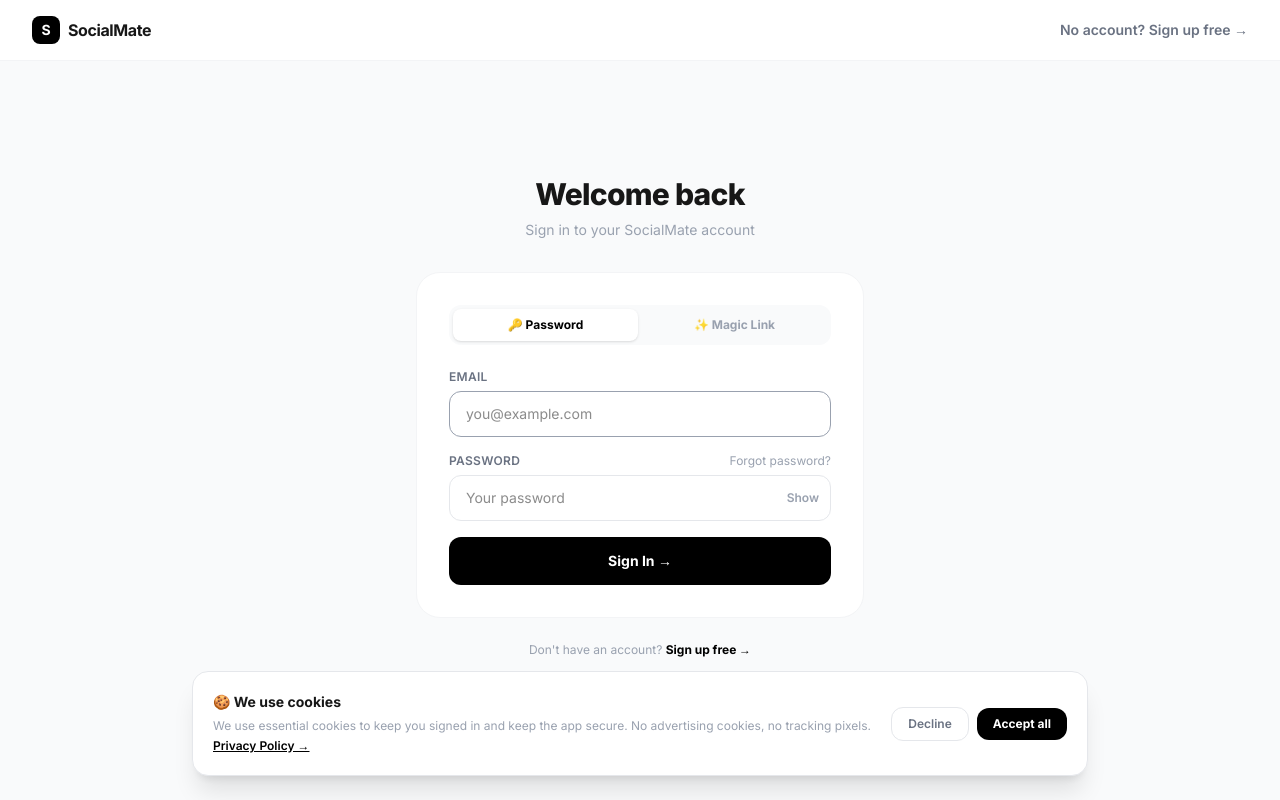
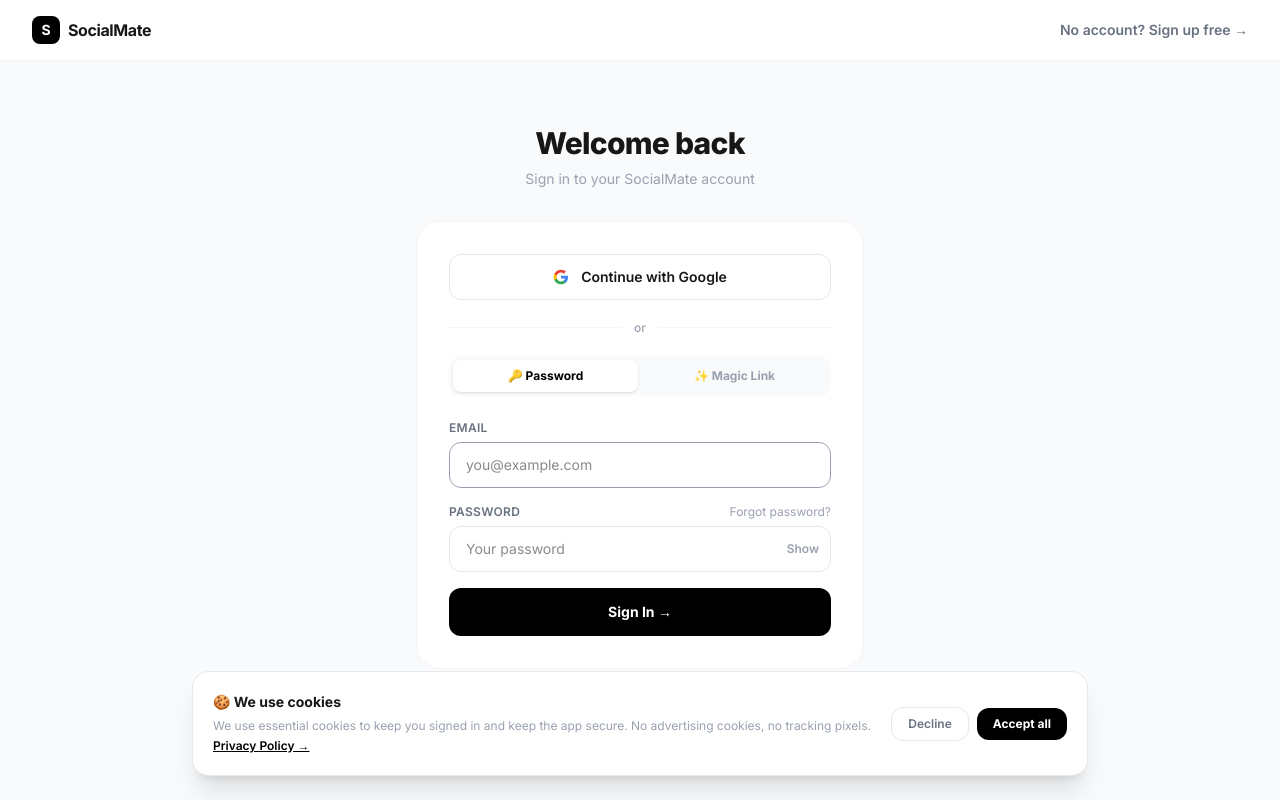
Before and after one commit to renewalmateupdates/socialmate, a Next.js app: page /login in a window 1280 px wide. Built offline with nearby package versions, Linux system fonts and the light colour scheme; no server answers.

Commit message:
feat: add Google OAuth to login and signup pages

```diff
--- a/app/login/page.tsx
+++ b/app/login/page.tsx
@@ -8,11 +8,27 @@ export default function Login() {
   const [email, setEmail] = useState('')
   const [password, setPassword] = useState('')
   const [loading, setLoading] = useState(false)
+  const [googleLoading, setGoogleLoading] = useState(false)
   const [error, setError] = useState('')
   const [showPassword, setShowPassword] = useState(false)
   const [magicSent, setMagicSent] = useState(false)
   const [mode, setMode] = useState<'password' | 'magic'>('password')
   const router = useRouter()
+
+  const handleGoogleLogin = async () => {
+    setGoogleLoading(true)
+    setError('')
+    const { error } = await supabase.auth.signInWithOAuth({
+      provider: 'google',
+      options: {
+        redirectTo: `${window.location.origin}/auth/callback`,
+      },
+    })
+    if (error) {
+      setError(error.message)
+      setGoogleLoading(false)
+    }
+  }
 
   const handleLogin = async (e: React.FormEvent) => {
     e.preventDefault()
@@ -42,7 +58,6 @@ export default function Login() {
       }
 
       if (data?.user) {
-        // Use window.location for a hard redirect to avoid router state issues
         window.location.href = '/dashboard'
       }
     } catch (err) {
@@ -100,6 +115,32 @@ export default function Login() {
           </div>
 
           <div className="bg-white border border-gray-100 rounded-3xl p-8">
+
+            {/* Google Button */}
+            <button
+              onClick={handleGoogleLogin}
+              disabled={googleLoading}
+              className="w-full flex items-center justify-center gap-3 py-3 border border-gray-200 rounded-xl text-sm font-semibold hover:bg-gray-50 transition-all disabled:opacity-50 mb-5"
+            >
+              {googleLoading ? (
+                <div className="w-4 h-4 border-2 border-gray-300 border-t-gray-600 rounded-full animate-spin" />
+              ) : (
+                <svg className="w-4 h-4" viewBox="0 0 24 24">
+                  <path fill="#4285F4" d="M22.56 12.25c0-.78-.07-1.53-.2-2.25H12v4.26h5.92c-.26 1.37-1.04 2.53-2.21 3.31v2.77h3.57c2.08-1.92 3.28-4.74 3.28-8.09z"/>
+                  <path fill="#34A853" d="M12 23c2.97 0 5.46-.98 7.28-2.66l-3.57-2.77c-.98.66-2.23 1.06-3.71 1.06-2.86 0-5.29-1.93-6.16-4.53H2.18v2.84C3.99 20.53 7.7 23 12 23z"/>
+                  <path fill="#FBBC05" d="M5.84 14.09c-.22-.66-.35-1.36-.35-2.09s.13-1.43.35-2.09V7.07H2.18C1.43 8.55 1 10.22 1 12s.43 3.45 1.18 4.93l3.66-2.84z"/>
+                  <path fill="#EA4335" d="M12 5.38c1.62 0 3.06.56 4.21 1.64l3.15-3.15C17.45 2.09 14.97 1 12 1 7.7 1 3.99 3.47 2.18 7.07l3.66 2.84c.87-2.6 3.3-4.53 6.16-4.53z"/>
+                </svg>
+              )}
+              Continue with Google
+            </button>
+
+            {/* Divider */}
+            <div className="flex items-center gap-3 mb-5">
+              <div className="flex-1 h-px bg-gray-100" />
+              <span className="text-xs text-gray-400 font-medium">or</span>
+              <div className="flex-1 h-px bg-gray-100" />
+            </div>
 
             <div className="flex items-center gap-1 bg-gray-50 rounded-xl p-1 mb-6">
               <button
--- a/app/signup/page.tsx
+++ b/app/signup/page.tsx
@@ -18,6 +18,7 @@ function SignupForm() {
   const [password, setPassword] = useState('')
   const [confirmPassword, setConfirmPassword] = useState('')
   const [loading, setLoading] = useState(false)
+  const [googleLoading, setGoogleLoading] = useState(false)
   const [error, setError] = useState('')
   const [showPassword, setShowPassword] = useState(false)
   const [done, setDone] = useState(false)
@@ -29,6 +30,21 @@ function SignupForm() {
     const ref = searchParams.get('ref')
     if (ref) setRefCode(ref)
   }, [searchParams])
+
+  const handleGoogleSignup = async () => {
+    setGoogleLoading(true)
+    setError('')
+    const { error } = await supabase.auth.signInWithOAuth({
+      provider: 'google',
+      options: {
+        redirectTo: `${window.location.origin}/auth/callback`,
+      },
+    })
+    if (error) {
+      setError(error.message)
+      setGoogleLoading(false)
+    }
+  }
 
   const passwordStrength = (pw: string) => {
     if (!pw) return { score: 0, label: '', color: '' }
@@ -58,7 +74,7 @@ function SignupForm() {
       email: email.trim(),
       password,
       options: {
-        emailRedirectTo: `${window.location.origin}/onboarding`,
+        emailRedirectTo: `${window.location.origin}/auth/callback`,
         data: { referral_code: refCode || null },
       },
     })
@@ -175,6 +191,32 @@ function SignupForm() {
                 </div>
               )}
 
+              {/* Google Button */}
+              <button
+                onClick={handleGoogleSignup}
+                disabled={googleLoading}
+                className="w-full flex items-center justify-center gap-3 py-3 border border-gray-200 rounded-xl text-sm font-semibold hover:bg-gray-50 transition-all disabled:opacity-50 mb-5"
+              >
+                {googleLoading ? (
+                  <div className="w-4 h-4 border-2 border-gray-300 border-t-gray-600 rounded-full animate-spin" />
+                ) : (
+                  <svg className="w-4 h-4" viewBox="0 0 24 24">
+                    <path fill="#4285F4" d="M22.56 12.25c0-.78-.07-1.53-.2-2.25H12v4.26h5.92c-.26 1.37-1.04 2.53-2.21 3.31v2.77h3.57c2.08-1.92 3.28-4.74 3.28-8.09z"/>
+                    <path fill="#34A853" d="M12 23c2.97 0 5.46-.98 7.28-2.66l-3.57-2.77c-.98.66-2.23 1.06-3.71 1.06-2.86 0-5.29-1.93-6.16-4.53H2.18v2.84C3.99 20.53 7.7 23 12 23z"/>
+                    <path fill="#FBBC05" d="M5.84 14.09c-.22-.66-.35-1.36-.35-2.09s.13-1.43.35-2.09V7.07H2.18C1.43 8.55 1 10.22 1 12s.43 3.45 1.18 4.93l3.66-2.84z"/>
+                    <path fill="#EA4335" d="M12 5.38c1.62 0 3.06.56 4.21 1.64l3.15-3.15C17.45 2.09 14.97 1 12 1 7.7 1 3.47 2.18 7.07l3.66 2.84c.87-2.6 3.3-4.53 6.16-4.53z"/>
+                  </svg>
+                )}
+                Continue with Google
+              </button>
+
+              {/* Divider */}
+              <div className="flex items-center gap-3 mb-5">
+                <div className="flex-1 h-px bg-gray-100" />
+                <span className="text-xs text-gray-400 font-medium">or sign up with email</span>
+                <div className="flex-1 h-px bg-gray-100" />
+              </div>
+
               <form onSubmit={handleSignup} className="space-y-4">
                 <div>
                   <label className="text-xs font-semibold text-gray-500 uppercase tracking-wide block mb-1.5">Email</label>
```
